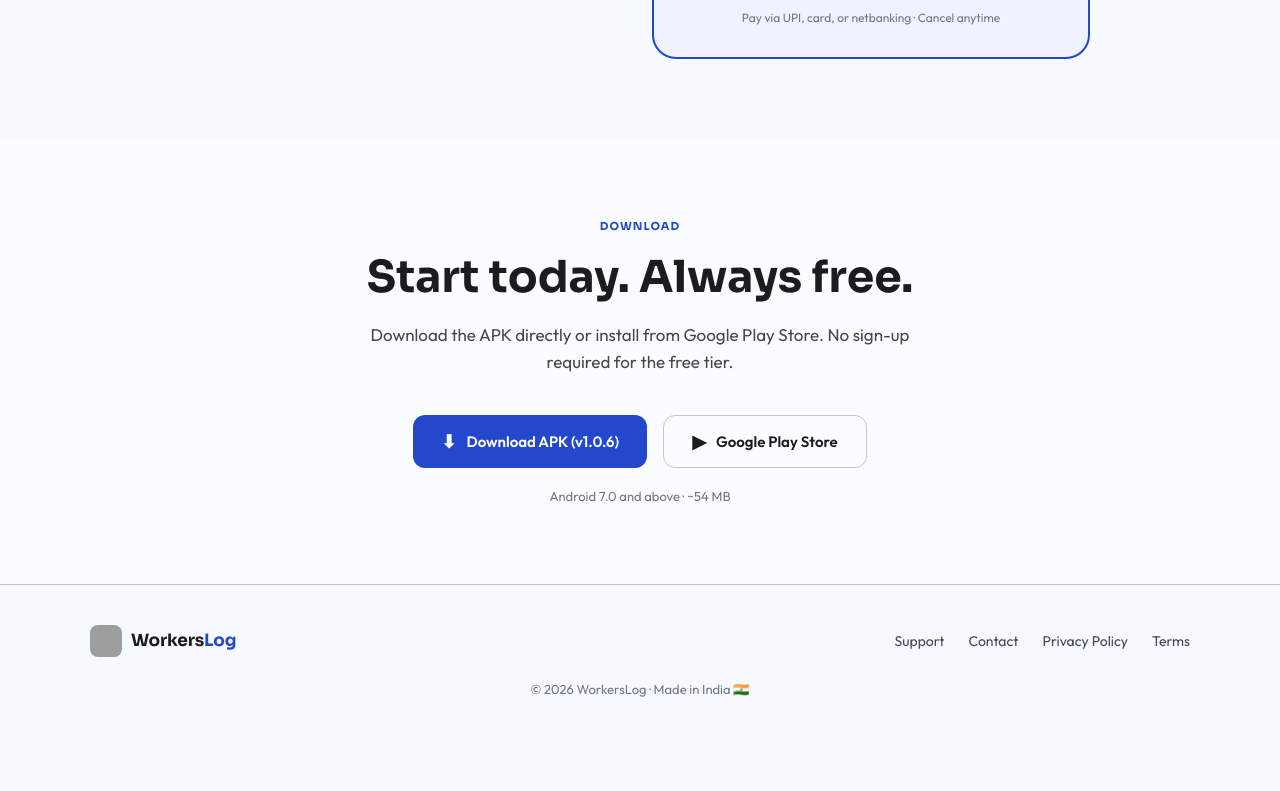
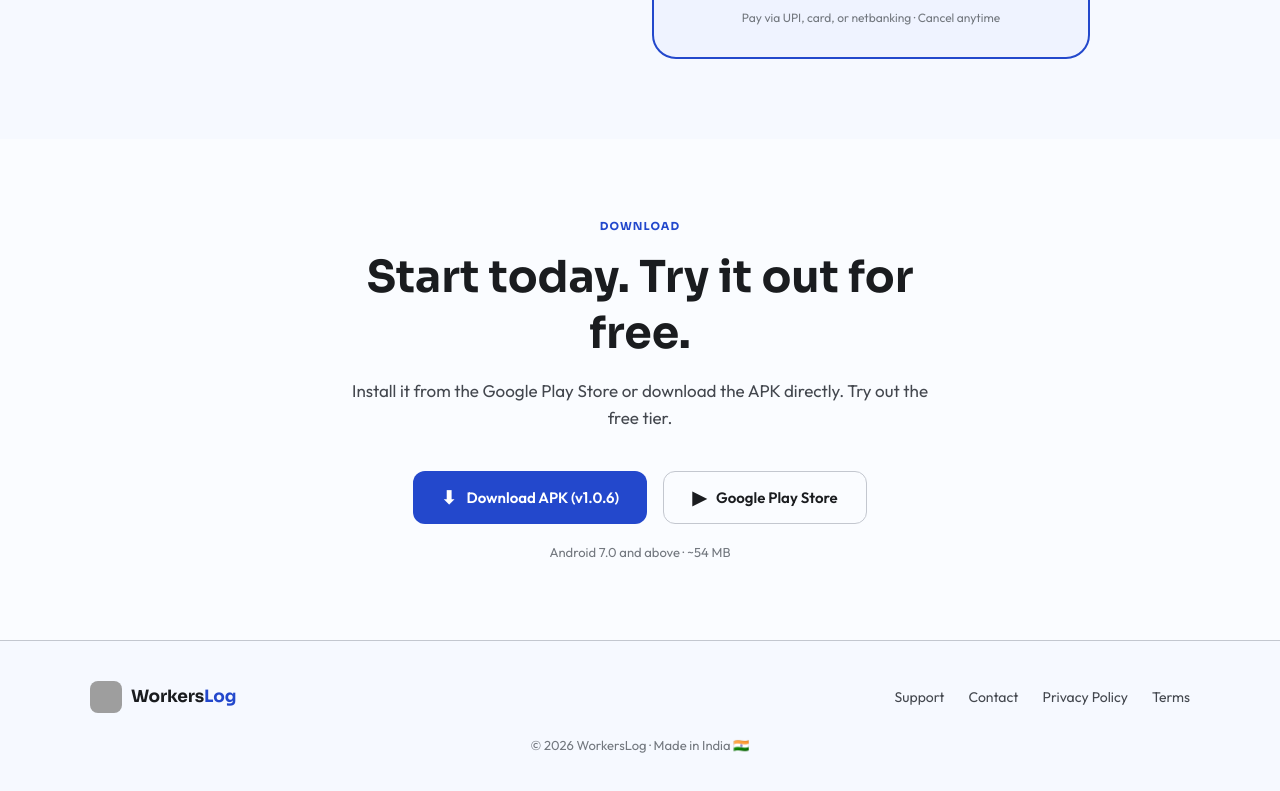
Before and after one commit to johnsstalk/workerslog-web, a Next.js app: page / in a window 1280 px wide. Shown: the part 3739-4530 px from the top of the page. Before the commit the page ends 4476 px from the top, so only its background shows below. Built offline with nearby package versions, Linux system fonts and the light colour scheme; grey boxes are pictures that could not be loaded.

Commit message:
Update download section text for clarity

```diff
--- a/components/sections/download-section.jsx
+++ b/components/sections/download-section.jsx
@@ -16,14 +16,14 @@ export default function DownloadSection() {
           <h2 style={{
             fontFamily: "'Sora', sans-serif", fontWeight: 700,
             fontSize: 'var(--text-h1)', color: 'var(--color-on-surface)', marginBottom: 16,
-          }}>Start today. Always free.</h2>
+          }}>Start today. Try it out for free.</h2>
 
           <p style={{
             fontFamily: "'Outfit', sans-serif", fontSize: 17, lineHeight: 1.6,
             color: 'var(--color-on-surface-variant)', marginBottom: 40,
           }}>
-            Download the APK directly or install from Google Play Store.
-            No sign-up required for the free tier.
+            Install it from the Google Play Store or download the APK directly.
+            Try out the free tier.
           </p>
 
           <div className="wl-dl-btns" style={{ display: 'flex', gap: 16, justifyContent: 'center', flexWrap: 'wrap' }}>
```
